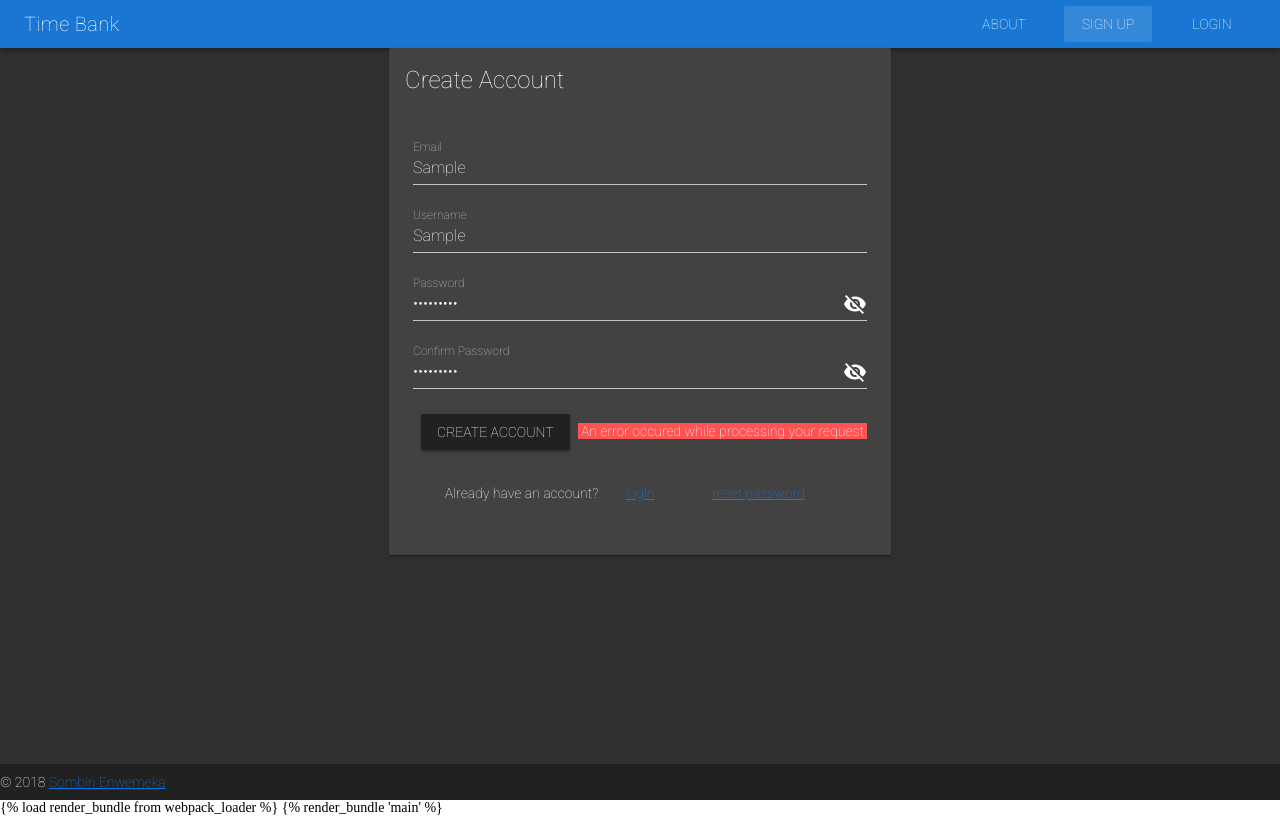
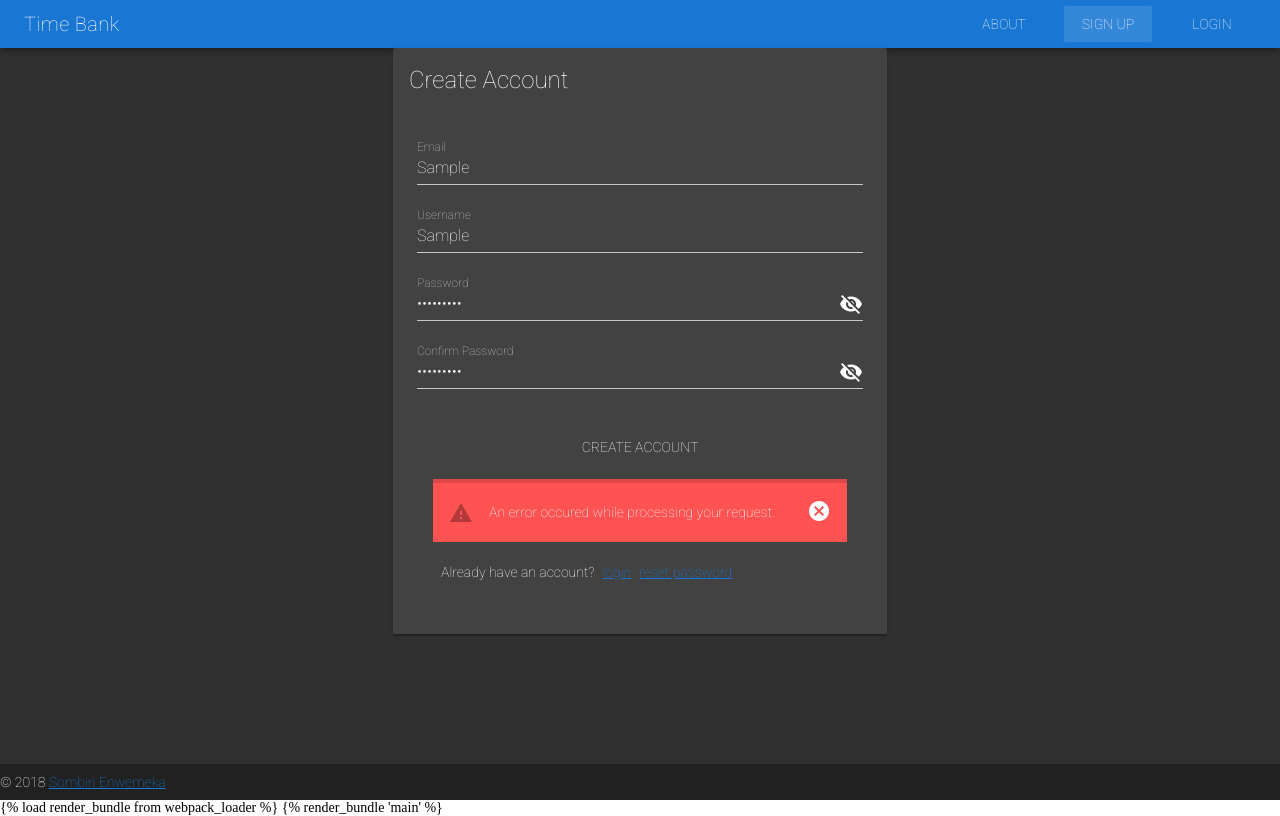
Before and after one commit to SombiriX/TimeBank, a Vue app in the folder timebank_frontend/: page /register in a window 1280 px wide. Both pictures are taken after typing "Sample", "Sample", "Sample123", "Sample123" into the empty fields and a click on the button "CREATE ACCOUNT". Built offline with nearby package versions, Linux system fonts and the light colour scheme; no server answers.

Commit message:
Updated registration form layout, added registration calls

```diff
--- a/timebank_frontend/src/views/Register.vue
+++ b/timebank_frontend/src/views/Register.vue
@@ -10,7 +10,10 @@
             <span class="headline">Create Account</span>
           </v-card-title>
           <v-container grid-list-xs>
-            <v-form @submit.prevent="submit">
+            <v-form
+              ref="registerForm"
+              @submit.prevent="submit()"
+            >
               <v-text-field
                 label="Email"
                 :rules="[rules.required]"
@@ -44,33 +47,42 @@
                 :append-icon="pwd_visibility ? 'visibility' : 'visibility_off'"
                 @click:append="() => (pwd_visibility = !pwd_visibility)"
                 value="Password"
-                :rules="[rules.required, rules.atLeast8]"
+                :rules="[rules.required, rules.atLeast8, rules.passMatch]"
                 :type="pwd_visibility ? 'text' : 'password'"
                 v-model="inputs.password2"
               >
               </v-text-field>
-              <v-btn @click="createAccount(inputs)">
-                create account
-              </v-btn>
-              <span class="error" v-show="registrationError">
+              <v-container grid-list-md text-xs-center>
+                <v-layout row align-center justify-center>
+                  <v-btn flat type='submit'>create account</v-btn>
+                </v-layout>
+                <v-layout row>
+                  <v-flex xs14>
+                    <v-alert
+                    type="error"
+                    dismissible
+                    :value="registrationError"
+                    transition="fade-transition"
+                    >
                      An error occured while processing your request.
-              </span>
-              <v-container grid-list-md text-xs-center>
+                    </v-alert>
+                  </v-flex>
+                </v-layout>
+                <v-layout row>
                   <v-card-actions>
-                <v-layout row>
-                  <v-flex xs6>
+                    <v-flex>
                       Already have an account?
                     </v-flex>
-                  <v-flex xs2>
+                    <v-flex>
                       <router-link to="/login">login</router-link>
                     </v-flex>
-                  <v-flex xs6>
+                    <v-flex>
                       <router-link to="/password_reset">
                         reset password
                       </router-link>
                     </v-flex>
+                  </v-card-actions>
                 </v-layout>
-              </v-card-actions>
               </v-container>
             </v-form>
           </v-container>
@@ -104,7 +116,10 @@ export default {
       pwd_visibility: false,
       rules: {
         required: value => value.length > 0 || 'This field is required',
-        atLeast8: value => value.length >= 8 || 'At least 8 characters required'
+        atLeast8: value => value.length >= 8 || 'At least 8 characters required',
+        passMatch: value => (
+          value === this.inputs.password1 || 'Passwords do not match'
+        )
       }
     }
   },
@@ -113,10 +128,21 @@ export default {
     'registrationError',
     'registrationLoading'
   ]),
-  methods: mapActions('signup', [
+  methods: Object.assign({},
+    mapActions('signup', [
       'createAccount',
       'clearRegistrationStatus'
     ]),
+    {
+      submit: function () {
+        // Validate inputs and login
+        if (this.$refs.registerForm.validate()) {
+          var inputs = this.inputs
+          this.createAccount(inputs)
+        }
+      }
+    }
+  ),
   beforeRouteLeave: function (to, from, next) {
     this.clearRegistrationStatus()
     next()
```
Lines whose indentation alone changed are shown as unchanged.
